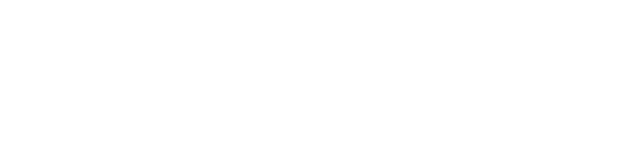
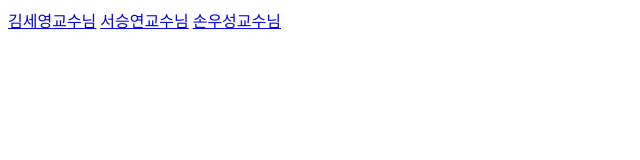
Before and after one commit to mendlemendlemendelsjohn/smu_suhyeon_github, a plain HTML site: page index.html in a window 1280 px wide. Shown: the whole page, without its empty margins (0-640 px from the left). Drawn offline with Linux system fonts and the light colour scheme.

Commit message:
첫 코밋

```diff
--- a/index.html
+++ b/index.html
@@ -7,8 +7,8 @@
     <title>Document</title>
   </head>
   <body>
-    <a href="./김세영교수님/index.html"></a>
-    <a href="./서승연교수님/index.html"></a>
-    <a href="./손우성교수님/index.html"></a>
+    <a href="./김세영교수님/index.html">김세영교수님</a>
+    <a href="./서승연교수님/index.html">서승연교수님</a>
+    <a href="./손우성교수님/index.html">손우성교수님</a>
   </body>
 </html>
```
